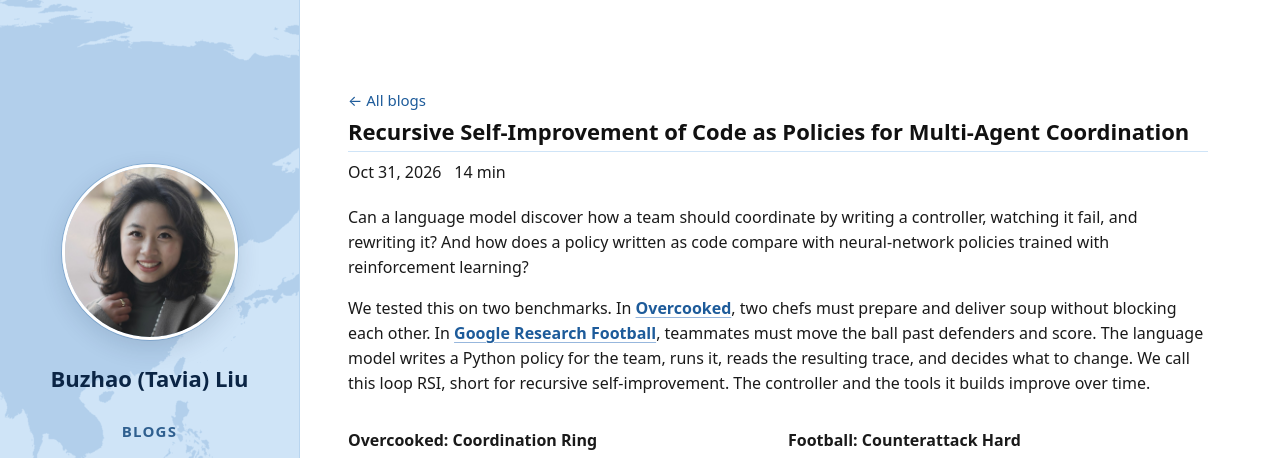
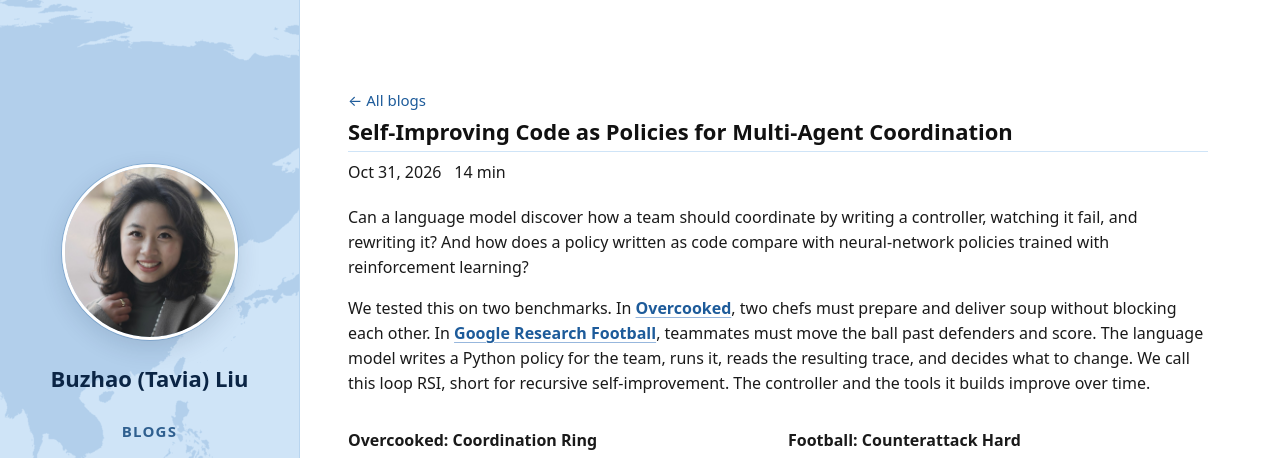
Before and after one commit to tavia-liu/tavia-liu.github.io, a Jekyll site: the page built from _posts/2026-10-31-self-improving-code-as-policies.md, in a window 1280 px wide and 900 px high, cut to the strip 0-458 px from the top of the window. Built offline with Jekyll 4.4.1, drawn with Linux system fonts in a browser that asks for light colours.

Commit message:
Restore title

```diff
--- a/_posts/2026-10-31-self-improving-code-as-policies.md
+++ b/_posts/2026-10-31-self-improving-code-as-policies.md
@@ -1,5 +1,5 @@
 ---
-title: "Recursive Self-Improvement of Code as Policies for Multi-Agent Coordination"
+title: "Self-Improving Code as Policies for Multi-Agent Coordination"
 date: 2026-10-31
 description: "We let language models write, run, and revise multi-agent controllers in Overcooked and Google Research Football. The results show how the loop discovers joint schedules, mistakes its search space for a performance ceiling, and adapts to the evaluator."
 reading_time: "14 min"
```
